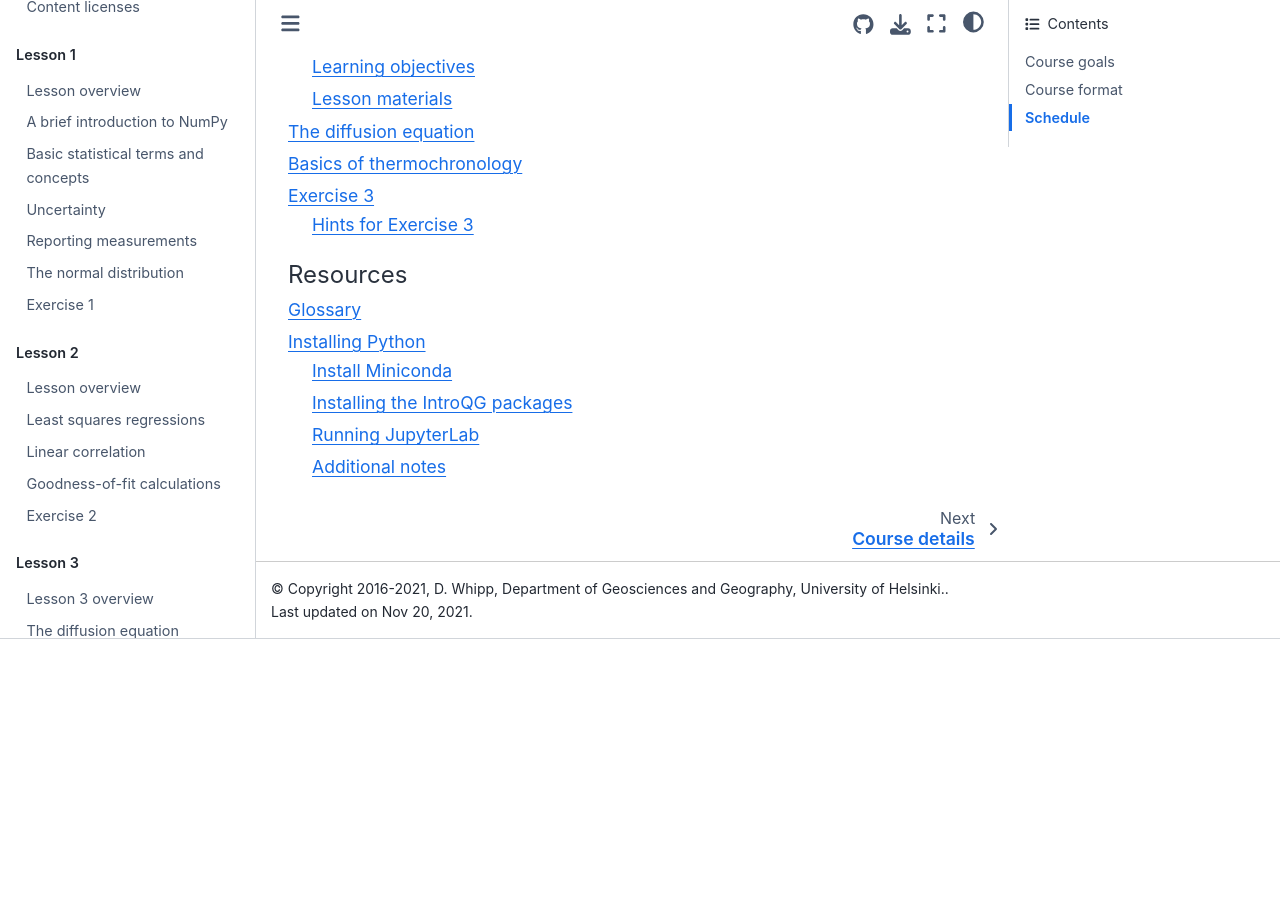
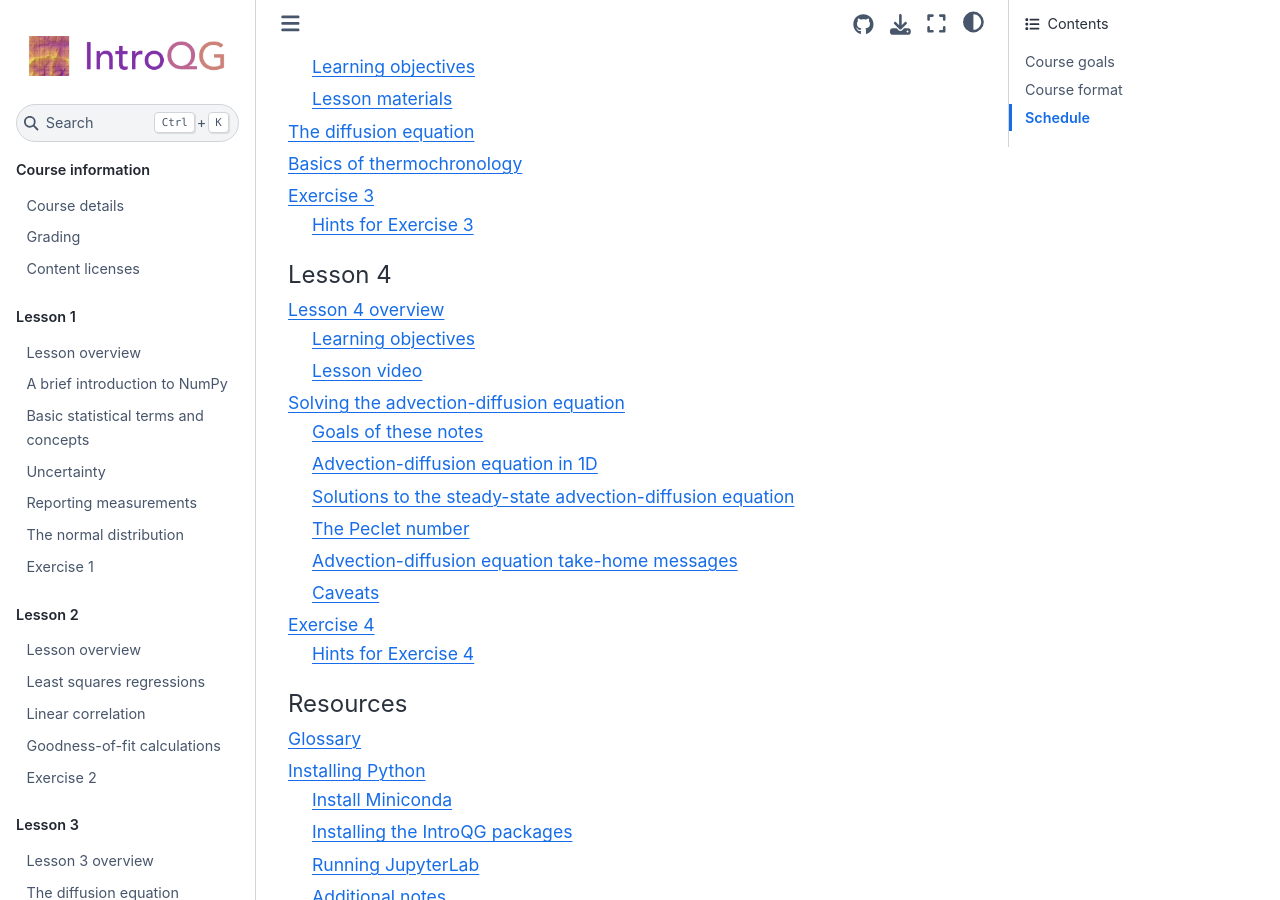
Before and after one commit to IntroQG/site, a Sphinx documentation site: the page built from source/index.rst, in a window 1280 px wide and 900 px high, scrolled down 3440 px. Built offline with Sphinx 7.4.7 and the Sphinx Book theme 1.1.4, drawn with Linux system fonts in a browser that asks for light colours; before the commit the page ends 4079 px from its top, so only the background shows below that.

Commit message:
Reveal lesson 4 TOC

```diff
--- a/source/index.rst
+++ b/source/index.rst
@@ -107,15 +107,15 @@ For the details about what was covered in the Geo-Python course in Period I, ple
     lessons/L3/thermochron-basics
     lessons/L3/exercise-3
 
+.. toctree::
+    :maxdepth: 2
+    :caption: Lesson 4
+
+    lessons/L4/overview
+    lessons/L4/solving-advection
+    lessons/L4/exercise-4
+
 ..
-    .. toctree::
-        :maxdepth: 2
-        :caption: Lesson 4
-
-        lessons/L4/overview
-        lessons/L4/solving-advection
-        lessons/L4/exercise-4
-
     .. toctree::
         :maxdepth: 2
         :caption: Lesson 5
```
